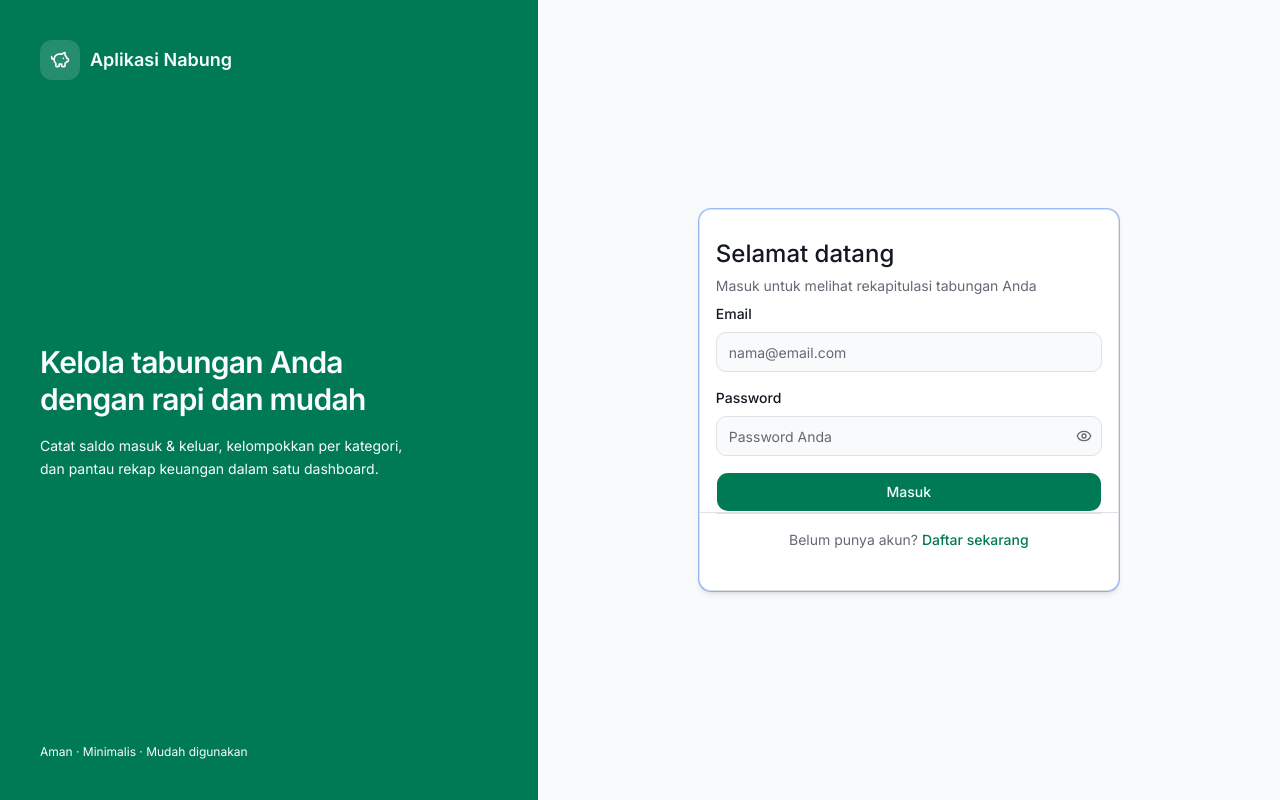
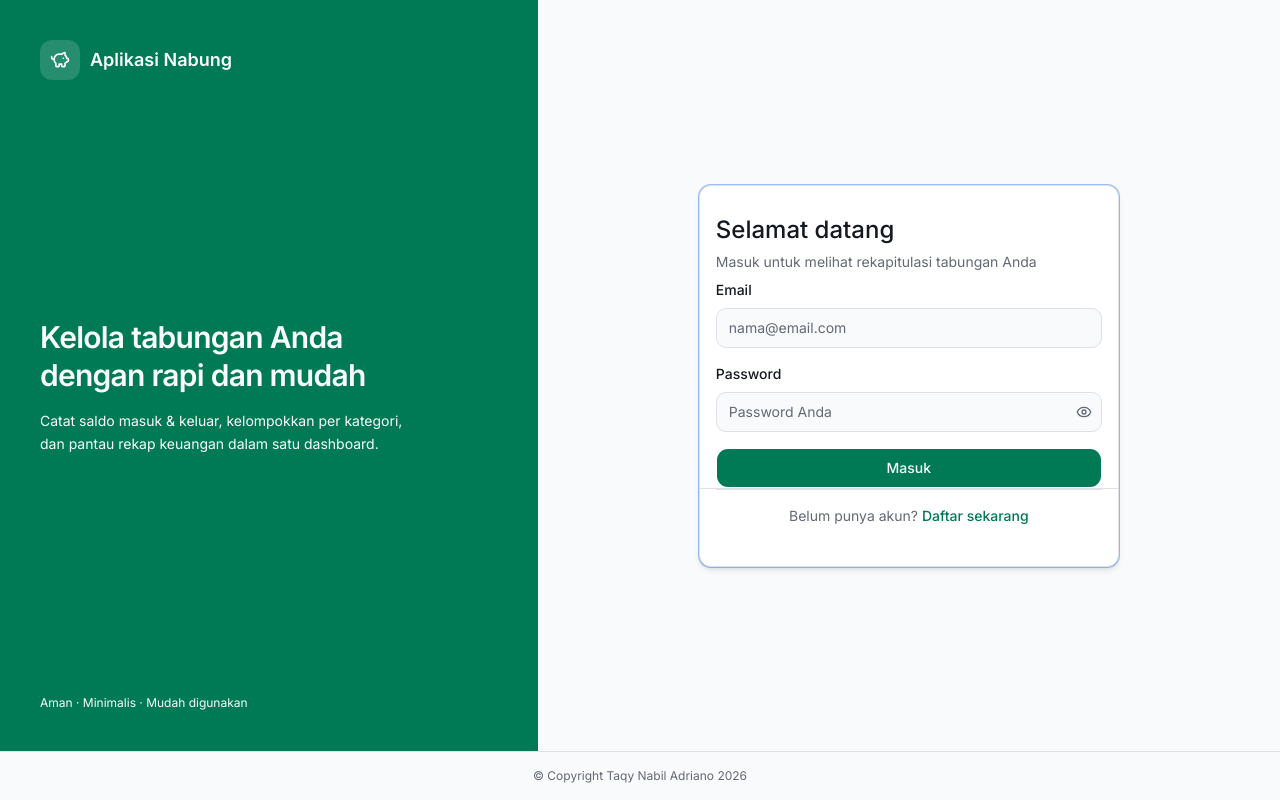
Before and after one commit to taqy30/RekapUang, a Next.js app: page /login in a window 1280 px wide. Built offline with nearby package versions, Linux system fonts and the light colour scheme.

Commit message:
Tambah footer copyright di login, register, dan dashboard.
Co-authored-by: Cursor <cursoragent@cursor.com>

```diff
--- /dev/null
+++ b/components/AppFooter.tsx
@@ -0,0 +1,25 @@
+import { cn } from "@/lib/utils";
+
+type AppFooterProps = {
+  className?: string;
+  variant?: "default" | "onPrimary";
+};
+
+export default function AppFooter({
+  className,
+  variant = "default",
+}: AppFooterProps) {
+  return (
+    <footer
+      className={cn(
+        "w-full shrink-0 py-4 text-center text-xs",
+        variant === "onPrimary"
+          ? "text-primary-foreground/70"
+          : "text-muted-foreground",
+        className
+      )}
+    >
+      <p>© Copyright Taqy Nabil Adriano 2026</p>
+    </footer>
+  );
+}
--- a/components/AuthForm.tsx
+++ b/components/AuthForm.tsx
@@ -7,6 +7,7 @@ import { toast } from "sonner";
 import { Eye, EyeOff, PiggyBank } from "lucide-react";
 import { motion, AnimatePresence } from "framer-motion";
 import OtpForm from "./OtpForm";
+import AppFooter from "./AppFooter";
 import { Button } from "@/components/ui/button";
 import { Input } from "@/components/ui/input";
 import { Label } from "@/components/ui/label";
@@ -131,8 +132,9 @@ export default function AuthForm({ mode }: AuthFormProps) {
       initial={{ opacity: 0 }}
       animate={{ opacity: 1 }}
       transition={{ duration: 0.5 }}
-      className="min-h-screen flex"
+      className="min-h-screen flex flex-col"
     >
+      <motion.div className="flex min-h-0 flex-1 flex-col lg:flex-row">
       {/* Panel kiri — branding (desktop) */}
       <div className="hidden lg:flex lg:w-[45%] xl:w-[42%] bg-primary text-primary-foreground flex-col justify-between p-10">
         <div className="flex items-center gap-2.5">
@@ -303,6 +305,8 @@ export default function AuthForm({ mode }: AuthFormProps) {
           </AnimatePresence>
         </Card>
       </div>
+      </motion.div>
+      <AppFooter className="border-t bg-muted/40 lg:bg-background" />
     </motion.div>
   );
 }
--- a/components/Dashboard.tsx
+++ b/components/Dashboard.tsx
@@ -31,6 +31,7 @@ import { Badge } from "@/components/ui/badge";
 import { Tabs, TabsList, TabsTrigger } from "@/components/ui/tabs";
 import { Skeleton } from "@/components/ui/skeleton";
 import { cn } from "@/lib/utils";
+import AppFooter from "./AppFooter";
 
 type Summary = {
   saldo: number;
@@ -200,12 +201,13 @@ export default function Dashboard({ userName }: { userName: string }) {
           </div>
           <Skeleton className="h-64 w-full rounded-xl" />
         </main>
+        <AppFooter className="border-t bg-background" />
       </div>
     );
   }
 
   return (
-    <div className="min-h-screen bg-muted/30 pb-24 sm:pb-8">
+    <div className="min-h-screen bg-muted/30 flex flex-col">
       <motion.header
         initial={{ y: -100 }}
         animate={{ y: 0 }}
@@ -255,7 +257,7 @@ export default function Dashboard({ userName }: { userName: string }) {
         </div>
       </motion.header>
 
-      <main className="mx-auto max-w-5xl space-y-5 px-4 py-5 sm:px-6 sm:py-6">
+      <main className="mx-auto w-full max-w-5xl flex-1 space-y-5 px-4 py-5 sm:px-6 sm:py-6">
         <motion.section
           initial={{ opacity: 0, y: 20 }}
           animate={{ opacity: 1, y: 0 }}
@@ -543,6 +545,8 @@ export default function Dashboard({ userName }: { userName: string }) {
         </motion.div>
       </main>
 
+      <AppFooter className="mt-auto border-t bg-background/95 pb-28 sm:pb-4" />
+
       <motion.div
         initial={{ y: 100 }}
         animate={{ y: 0 }}
```
